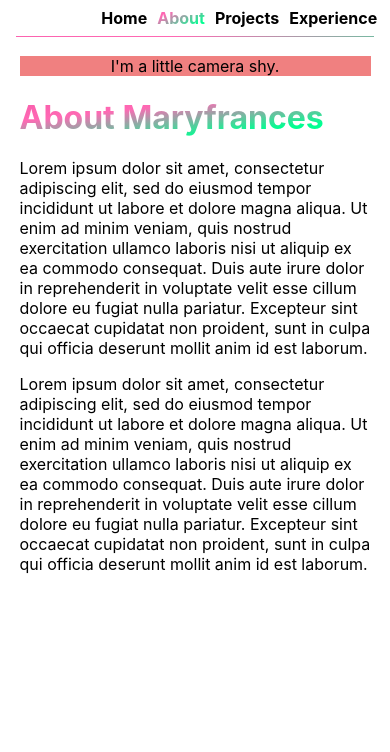
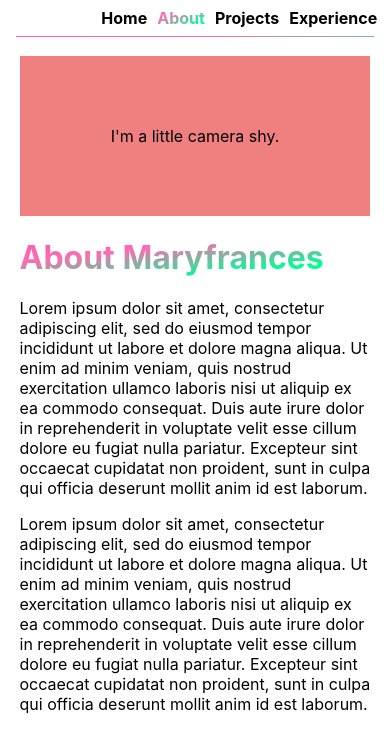
Before and after one commit to MaryfrancesU/Portfolio, a React (Create React App) app: page /Portfolio/about in a window 390 px wide. Shown: the top 752 px of the page. Built offline with nearby package versions, Linux system fonts and the light colour scheme.

Commit message:
padding for profilepic in mobile

```diff
--- a/src/AboutMe/AboutMe.scss
+++ b/src/AboutMe/AboutMe.scss
@@ -32,6 +32,12 @@ body, html {
         display: flex;
         justify-content: center;
         align-items: center;
+
+        @include mobile-and-tablet {
+            //change this later when image is actually added
+            width: 60%;
+            padding: 20%;
+        }
     }
 
     #about-content{
```
